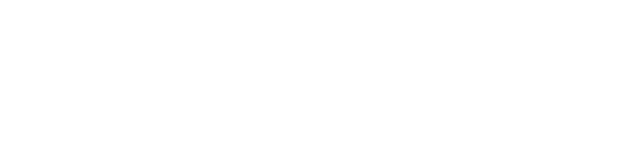
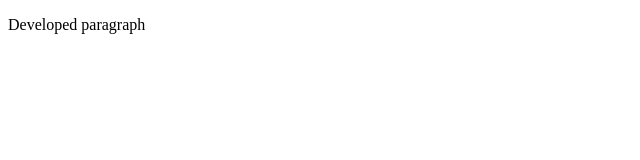
Before and after one commit to ashpakmulani1101/Book-Stall-Pay-Check-Calculator, a plain HTML site: page index.html in a window 1280 px wide. Shown: the whole page, without its empty margins (0-640 px from the left). Drawn offline with Linux system fonts and the light colour scheme.

Commit message:
added paragraph

```diff
--- a/index.html
+++ b/index.html
@@ -7,6 +7,6 @@
     <title>Document</title>
 </head>
 <body>
-
+    <p> Developed paragraph</p>
 </body>
 </html>
```
